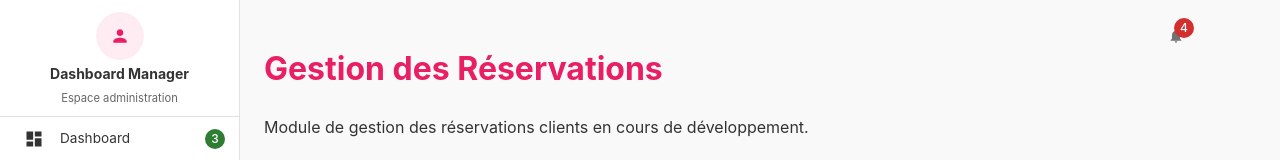
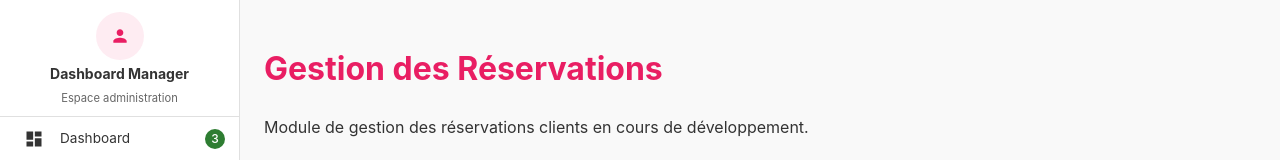
Before and after one commit to LocationVoituresEnsate/frontend, a React (Vite) app: page /manager/reservations in a window 1280 px wide. Shown: the top 160 px of the page. Built offline with nearby package versions, Linux system fonts and the light colour scheme.

Commit message:
fix notification icone

```diff
--- a/src/components/Dashboard/SidebarManager.jsx
+++ b/src/components/Dashboard/SidebarManager.jsx
@@ -24,7 +24,7 @@ import {
   Assignment as AssignmentIcon,
   ManageAccounts as ManageAccountsIcon,
   Person as PersonIcon,
-  Notifications as NotificationIcon,
+
   ExpandMore as ExpandMoreIcon,
   ExpandLess as ExpandLessIcon
 } from '@mui/icons-material';
@@ -71,13 +71,7 @@ const SidebarManager = () => {
             <PersonIcon fontSize="small" />
           </Avatar>
 
-          <Badge
-            badgeContent={4}
-            color="error"
-            sx={{ position: 'absolute', right: 96 }}
-          >
-            <NotificationIcon color="action" sx={{ fontSize: 16 }} />
-          </Badge>
+
         </Box>
 
         <Typography variant="body2" fontWeight="bold" sx={{ mt: 0.5, color: 'text.primary' }}>
--- a/src/components/LandingPage/LoginForm.jsx
+++ b/src/components/LandingPage/LoginForm.jsx
@@ -244,6 +244,7 @@ const LoginForm = () => {
                   required
                   fullWidth
                   variant="outlined"
+                  autoComplete="current-password"
                   InputProps={{
                     startAdornment: (
                       <InputAdornment position="start">
@@ -262,6 +263,11 @@ const LoginForm = () => {
                       </InputAdornment>
                     ),
                   }}
+                  inputProps={{
+                    style: {
+                      WebkitTextSecurity: showPassword ? 'none' : 'disc'
+                    }
+                  }}
                   sx={{
                     '& .MuiOutlinedInput-root': {
                       '&:hover fieldset': {
@@ -270,6 +276,15 @@ const LoginForm = () => {
                       '&.Mui-focused fieldset': {
                         borderColor: 'primary.main',
                       }
+                    },
+                    '& input[type="password"]::-ms-reveal': {
+                      display: 'none'
+                    },
+                    '& input[type="password"]::-webkit-credentials-auto-fill-button': {
+                      display: 'none'
+                    },
+                    '& input[type="password"]::-webkit-strong-password-auto-fill-button': {
+                      display: 'none'
                     }
                   }}
                 />
```
